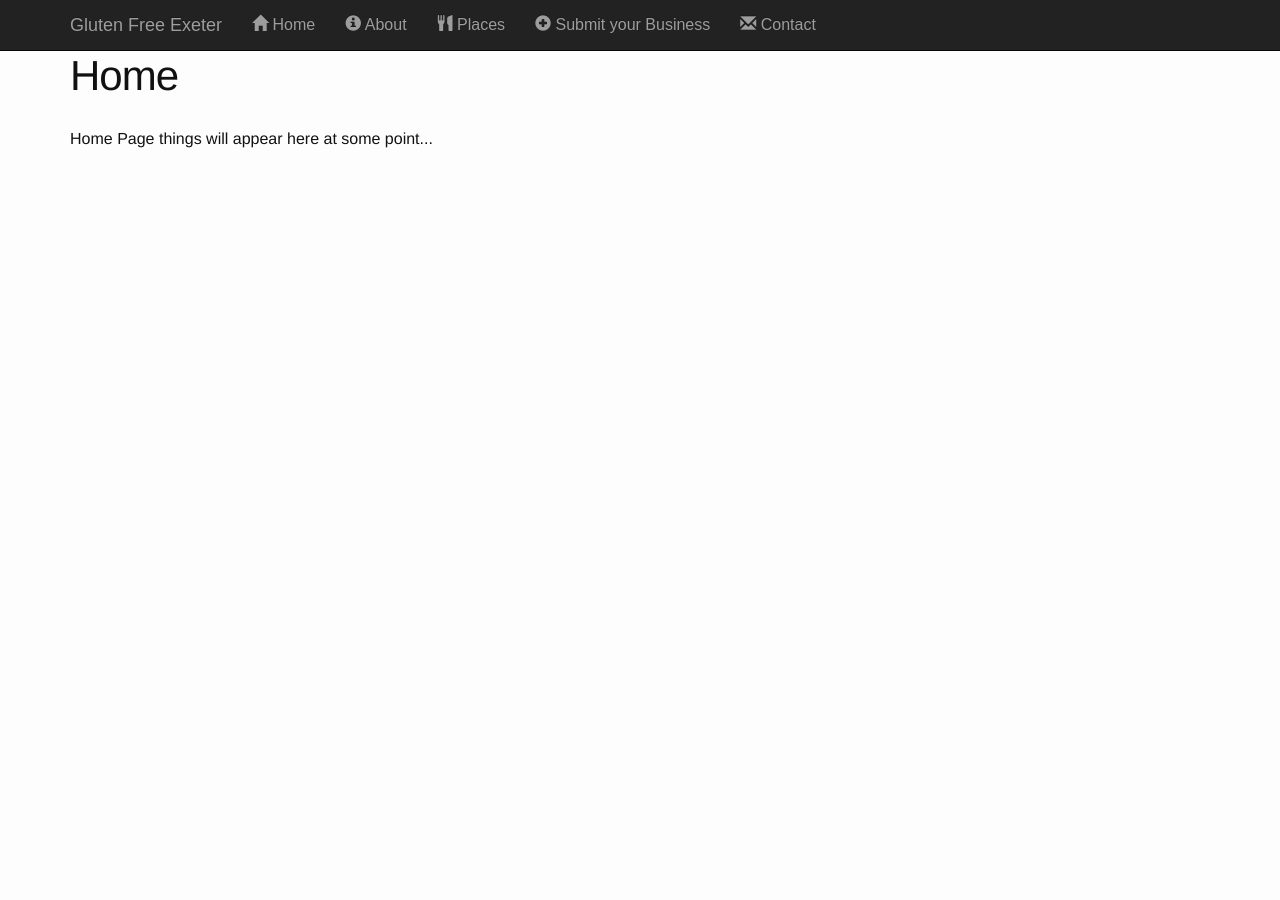
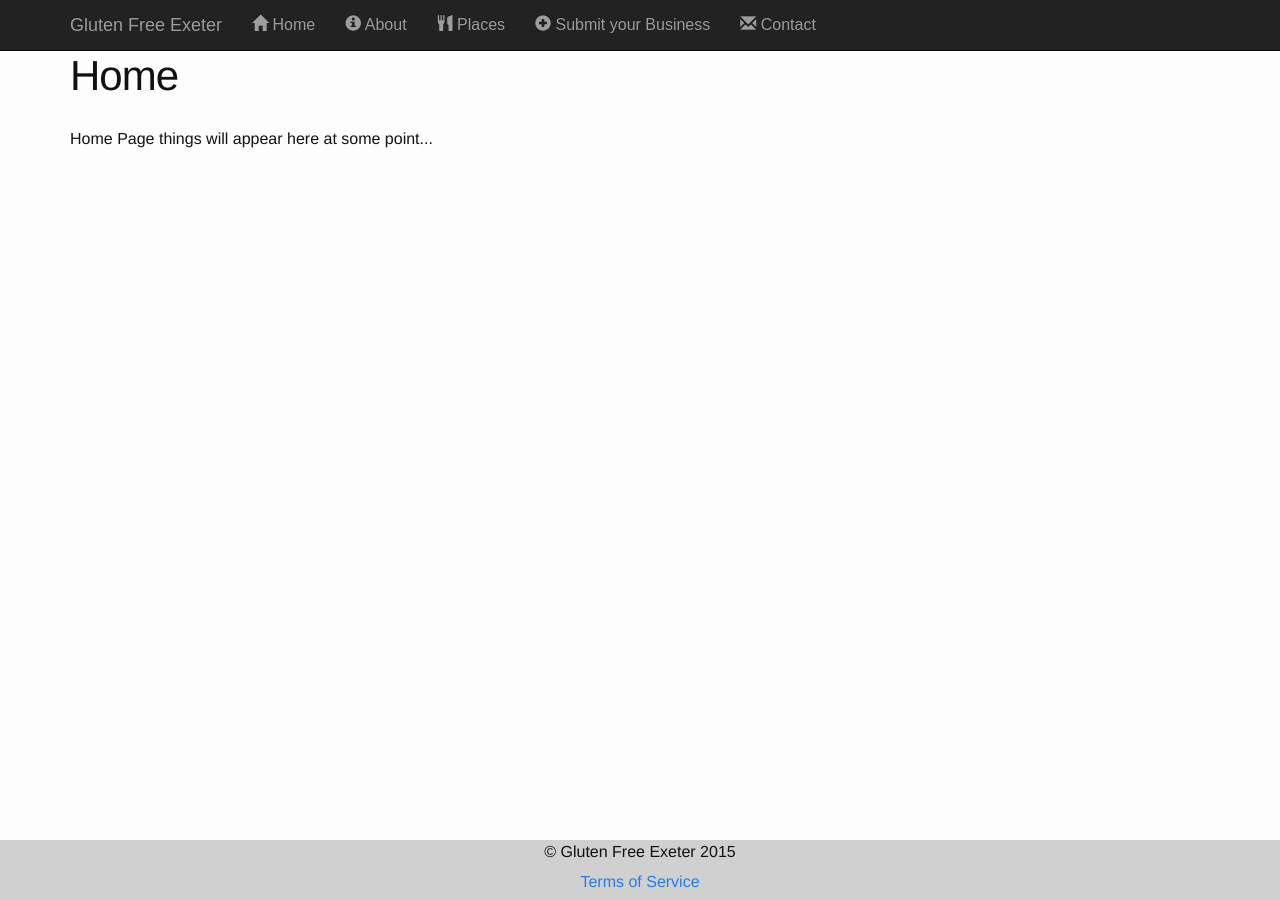
Before and after one commit to Dansmithyy/gfexe, a Jekyll site: the page built from index.html, in a window 1280 px wide. Built offline with Jekyll 4.4.1, drawn with Linux system fonts in a browser that asks for light colours; nearby versions of some CDN libraries.

Commit message:
Added footer and a terms page

```diff
--- a/_layouts/default.html
+++ b/_layouts/default.html
@@ -46,9 +46,11 @@
 {{ content }}
 </div>
 </div>
-<footer>
-</footer>
 </div><!-- /.container -->
+<div id ="footer">
+	<p id="copyrightnotice">© Gluten Free Exeter 2015 </p>
+	<p id="toslink"> <a href="/terms">Terms of Service</a></p>
+</div>
 <script async src="https://ajax.googleapis.com/ajax/libs/jquery/1.11.1/jquery.min.js"></script>
 <script async src="https://maxcdn.bootstrapcdn.com/bootstrap/3.3.0/js/bootstrap.min.js"></script>
 </body>
--- a/css/main.scss
+++ b/css/main.scss
@@ -87,3 +87,35 @@ $on-laptop:        800px;
     background-repeat: repeat-x;
     font-family: Droid Sans, Arial, Helvetica, sans-serif;
 }
+
+body {
+	margin-bottom: 60px;
+}
+
+
+html {
+  position: relative;
+  min-height: 100%;
+}
+
+body {
+  margin-bottom: 60px;
+}
+
+#footer {
+  position: absolute;
+  bottom: 0;
+  width: 100%;
+  margin: 0;
+  height: 60px;
+  background-color: #d0d0d0;
+}
+
+#copyrightnotice {
+	text-align:center;
+}
+
+#toslink {
+	text-align:center;
+	line-height: 5px;
+}
```
Also changed, not shown: tos.md (added, +7 -0 lines).
